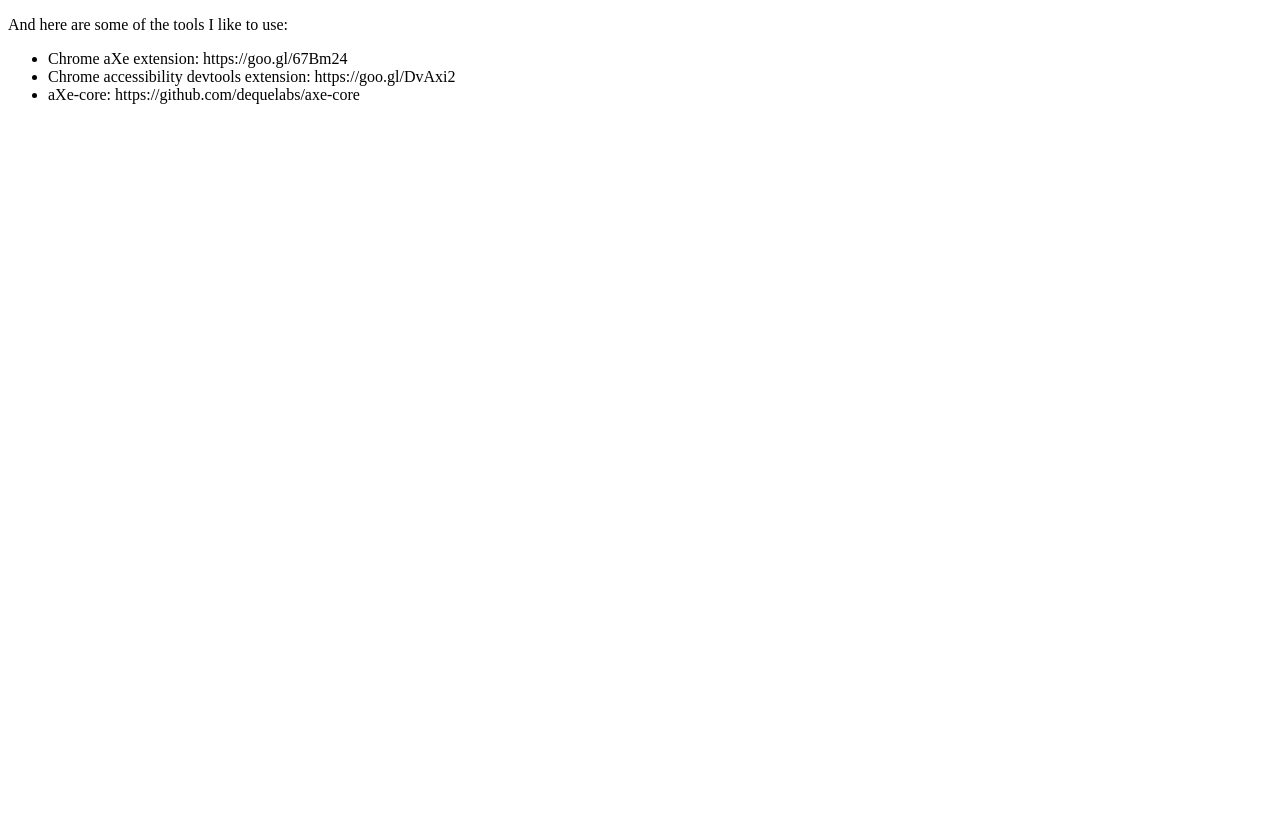
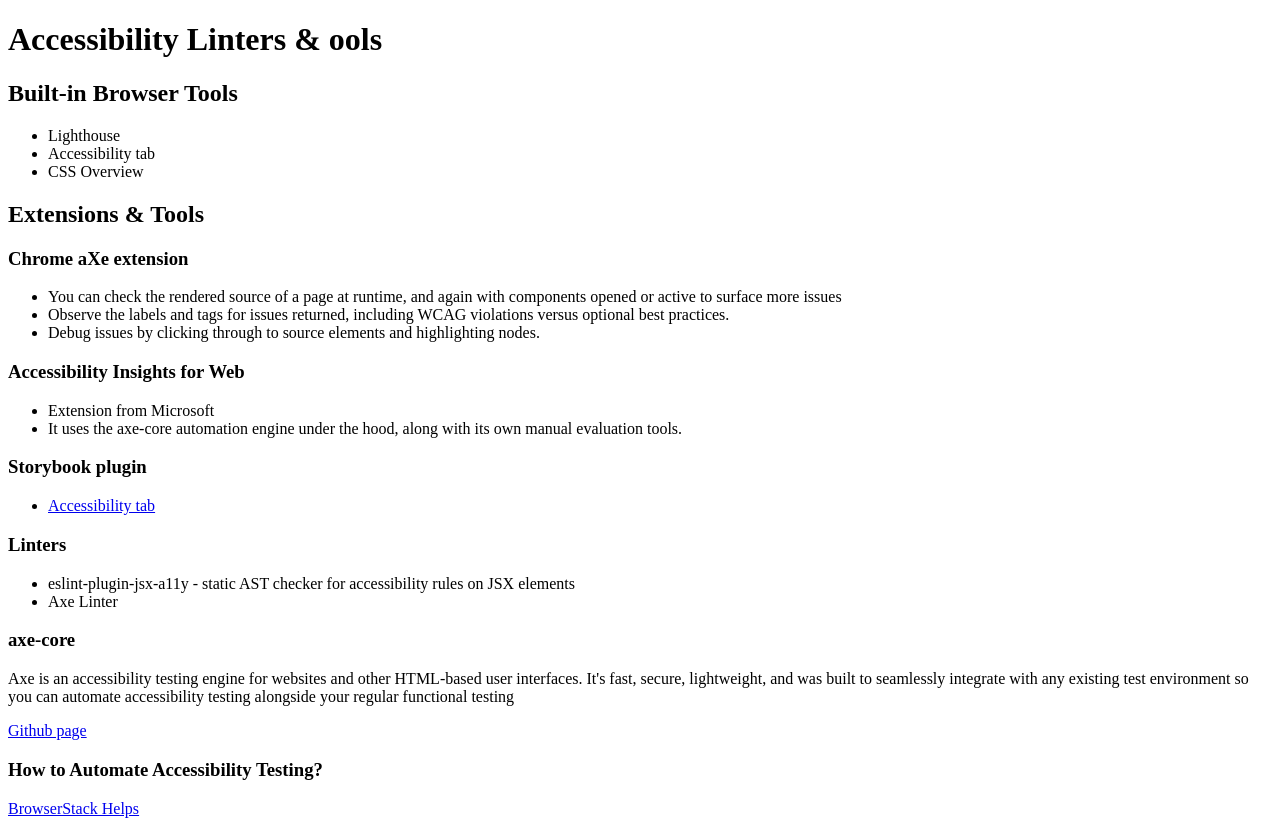
Before and after one commit to agatakozinska/a11y-workshop, a Next.js app: page /debugging/Tools in a window 1280 px wide. Before the commit the page ends 800 px from the top, so only its background shows below. Built offline with nearby package versions, Linux system fonts and the light colour scheme.

Commit message:
Add Tools page

```diff
--- a/pages/debugging/Tools.mdx
+++ b/pages/debugging/Tools.mdx
@@ -1,4 +1,39 @@
-And here are some of the tools I like to use:
-- Chrome aXe extension: https://goo.gl/67Bm24
-- Chrome accessibility devtools extension: https://goo.gl/DvAxi2
-- aXe-core: https://github.com/dequelabs/axe-core
+# Accessibility Linters & ools
+
+## Built-in Browser Tools
+
+- Lighthouse
+- Accessibility tab
+- CSS Overview
+
+## Extensions & Tools
+
+### Chrome aXe extension
+
+- You can check the rendered source of a page at runtime, and again with components opened or active to surface more issues
+- Observe the labels and tags for issues returned, including WCAG violations versus optional best practices.
+- Debug issues by clicking through to source elements and highlighting nodes.
+
+### Accessibility Insights for Web
+
+- Extension from Microsoft
+- It uses the axe-core automation engine under the hood, along with its own manual evaluation tools.
+
+### Storybook plugin
+
+- <a href="https://fandomdesignsystem.com/react-common/?path=/story/multiselect--default" target="_blank">Accessibility tab</a>
+
+### Linters
+
+- eslint-plugin-jsx-a11y - static AST checker for accessibility rules on JSX elements
+- Axe Linter
+
+### axe-core
+
+Axe is an accessibility testing engine for websites and other HTML-based user interfaces. It's fast, secure, lightweight, and was built to seamlessly integrate with any existing test environment so you can automate accessibility testing alongside your regular functional testing
+
+<a href="https://github.com/dequelabs/axe-core" target="_blank">Github page</a>
+
+### How to Automate Accessibility Testing?
+
+<a href="https://www.browserstack.com/guide/automate-accessibility-testing" target="_blank">BrowserStack Helps</a>
```
